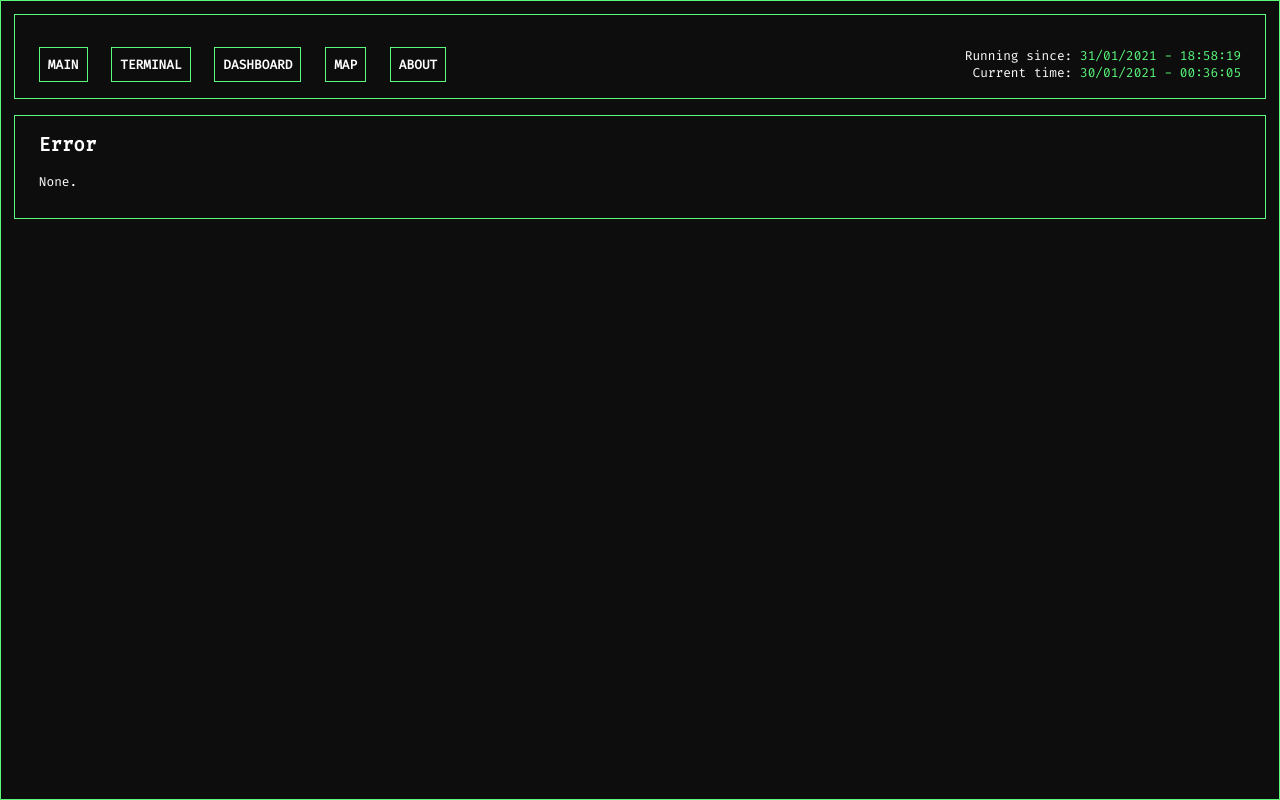
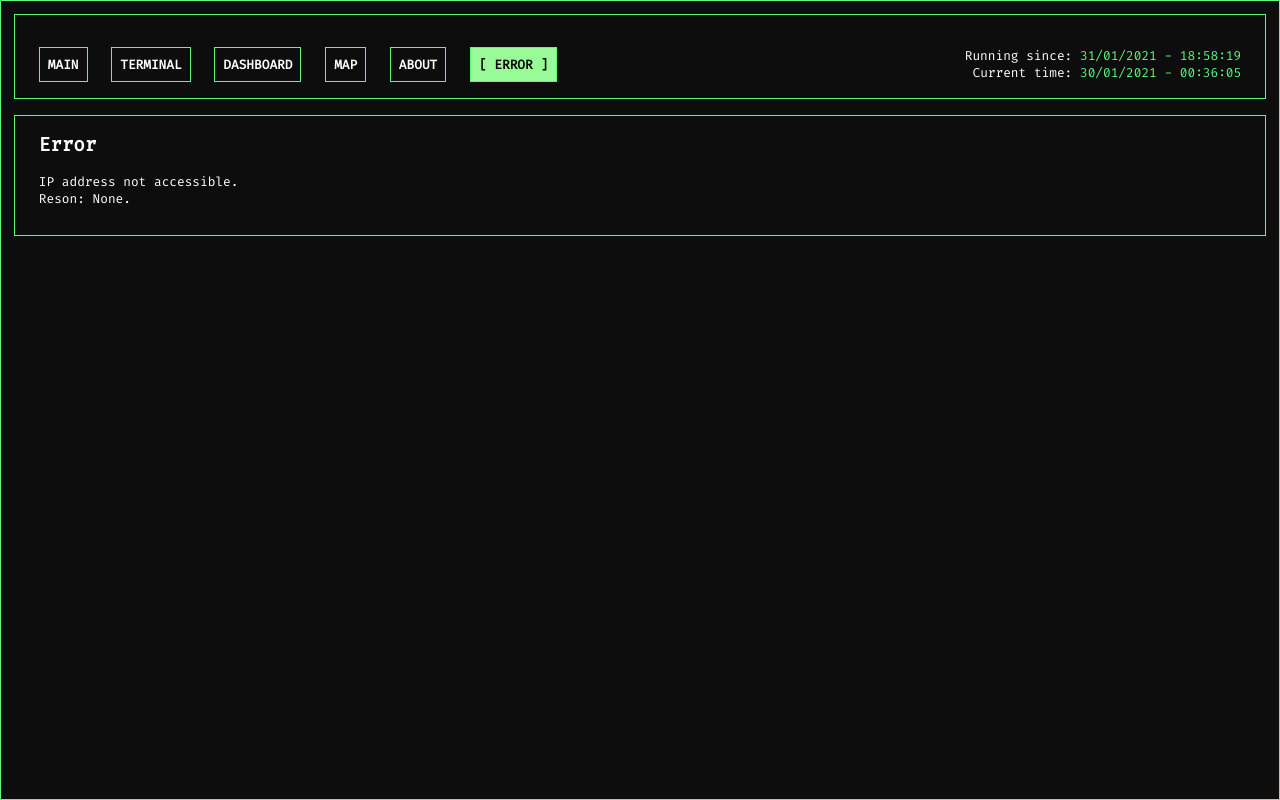
Before and after one commit to trybadisch/final-project, a Flask app: page /error in a window 1280 px wide. Run offline with Flask 2, Linux system fonts and the light colour scheme.

Commit message:
Add error redirect

```diff
--- a/templates/error.html
+++ b/templates/error.html
@@ -6,7 +6,6 @@
 </script>
 <div class="container">
 	<header>
-
 		<ul>
 			<div id="drop-links">
 				<li><a href="/">MAIN</a></li>
@@ -14,6 +13,7 @@
 				<li><a href="dashboard">DASHBOARD</a></li>
 				<li><a href="map">MAP</a></li>
 				<li><a href="about">ABOUT</a></li>
+				<li><a onclick="dropdown()" class="active">[ ERROR ]</a></li>
 				{% include "clock.html" %}
 			</div>
 		</ul>
@@ -23,7 +23,8 @@
      		<div id="data-flex" style="height: auto; padding-bottom: 1rem;">
      			<h2>Error</h2>
 
-				<p>{{ reason }}.</p>
+				<p>IP address not accessible.<br>
+				Reson: {{ reason }}.</p>
      		</div>
      	</div>
      </div>
--- a/templates/terminal.html
+++ b/templates/terminal.html
@@ -33,8 +33,7 @@
 				<span class="color">color-green</span>&emsp;<span style="color: gray">[ default ]</span><br>
 				<span class="color">color-red<br>
 				color-blue<br>
-				theme-light</span><br><br>
-				<p><span style="color: gray">[ work in progress ]</span></p>
+				theme-light</span><br><br><br>
 			</div>
 			<form method="post">
 				<input id="terminal" type="text" placeholder=">" name="command">
```
